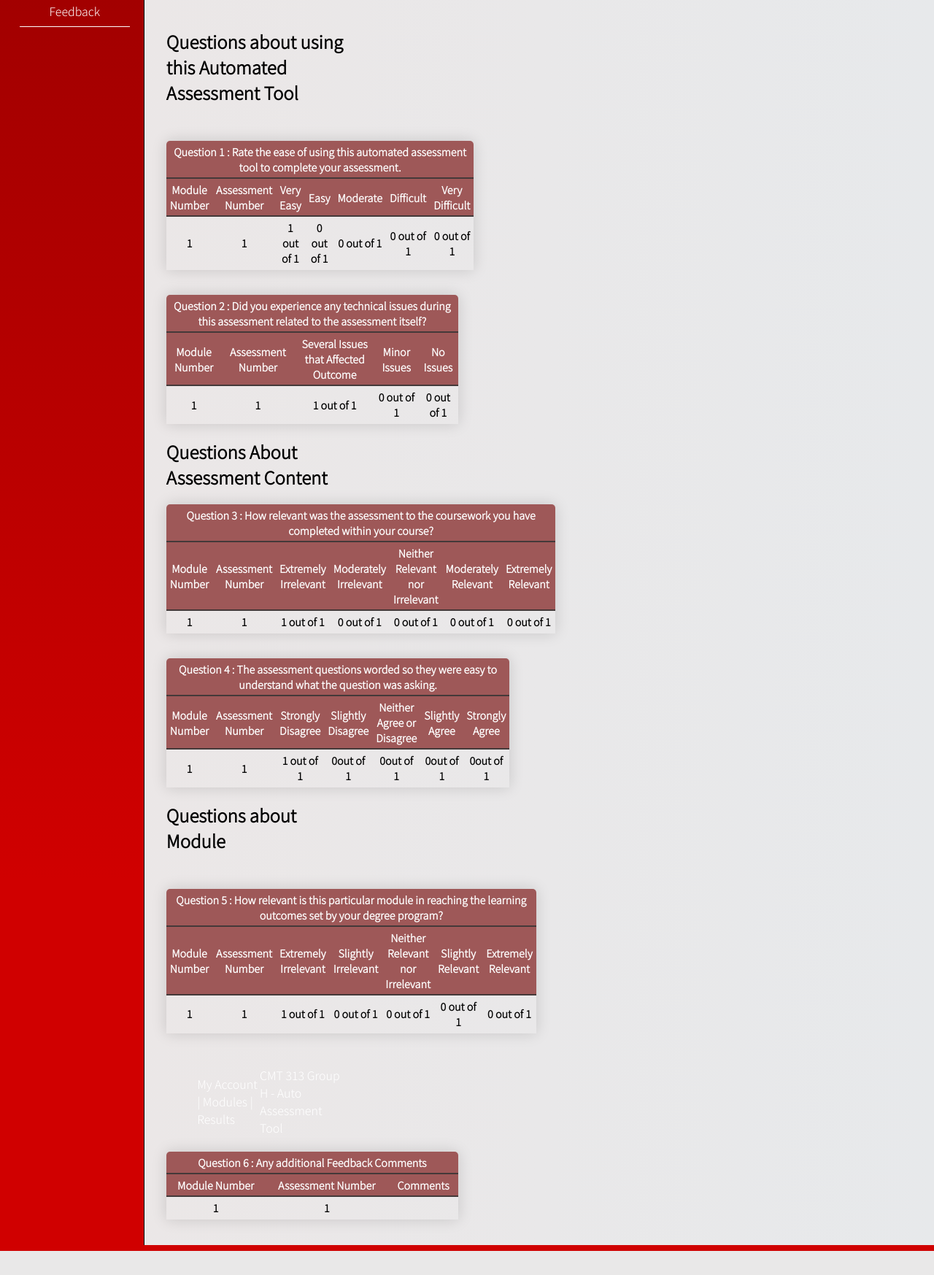
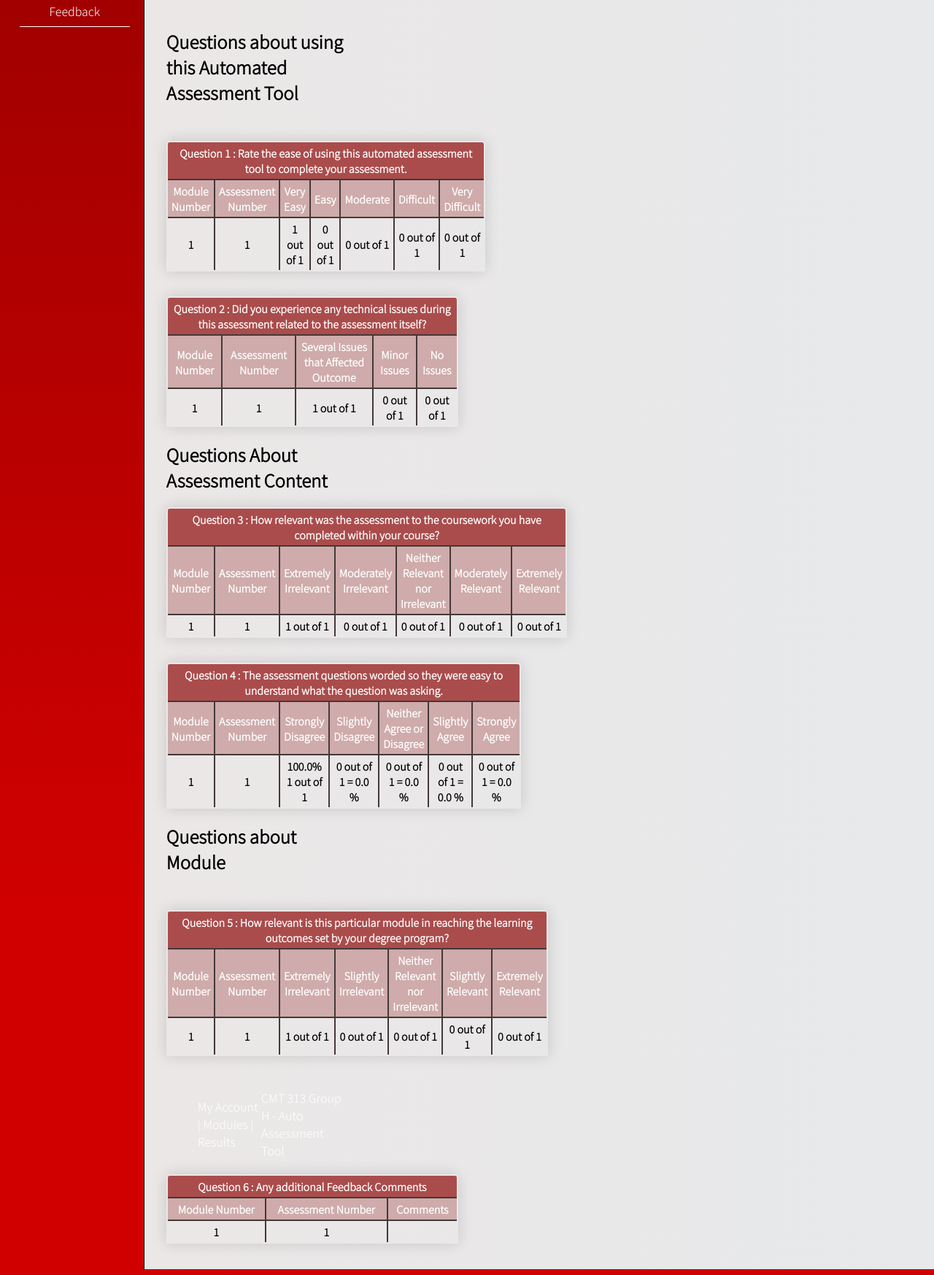
Before and after one commit to emmekay/Automated-Assessment-Tool---Group, a Flask app: page /surveyresults in a window 1280 px wide. Shown: the part 242-1989 px from the top of the page at 73% size. Before the commit the page ends 1956 px from the top, so only its background shows below. Run offline with Flask 2, Linux system fonts and the light colour scheme; a user stored in the database is signed in; tables that the repository leaves empty hold one stand-in row (values such as "Sample post"); lists and menus that the app fills with data are empty.

Commit message:
update styling

```diff
--- a/AssessmentApp/routes_EK.py
+++ b/AssessmentApp/routes_EK.py
@@ -105,7 +105,7 @@ def surveyresults():
             temp_answers[4][s.question_5 - 1] += 1
             #ttt = map(sum(temp_answers[0][s.question_1]))
         survey_Results[a_id] =  temp_answers
-        userCount = surveyinput.query.filter_by(assessment_id=a_id).count()
+        #userCount = surveyinput.query.filter_by(assessment_id=a_id).count()
         #ttt = survey_Results[a_id][0]
         #userTot = userCount[a_id]
 
@@ -130,14 +130,14 @@ def surveyresults():
        # userCount[a_id] = len(temp_answers([[0, 0], [0, 0]]))
 
         #survey_Count = surveyinput.query.filter(surveyinput.assessment_id ==a_id, temp_answers).count()
-    print(survey_Results, userCount)
+    #print(survey_Results)
     #assess 2 = 12
 
 
 
 
     return render_template(
-        "surveyresults.html", title="Feedback Summary", Assessments_id = Assessments_id, survey_Results = survey_Results, enrolled_mod = enrolled_mod, Assessments = Assessments, userCount = userCount, temp_answers = temp_answers)
+        "surveyresults.html", title="Feedback Summary", Assessments_id = Assessments_id, survey_Results = survey_Results, enrolled_mod = enrolled_mod, Assessments = Assessments)
 
 
  # Pull all survey results
--- a/AssessmentApp/static/style/surveystyle.css
+++ b/AssessmentApp/static/style/surveystyle.css
@@ -1,7 +1,7 @@
 /* Styling the table(s) individually */
 .survey-table {
   border-collapse: collapse;
-  border-bottom: 2px solid #504646;
+  border: 2px solid #504646;
   margin: 5px 0;
   font-size: 0.9em;
   min-width: 400px;
@@ -19,7 +19,7 @@
 
 /* Styling the Table headings */
 .content-tables thead tr {
-  background-color: #9e5858; /* Make sure color corresponds with color scheme */
+  background-color: #cfabab; /* Make sure color corresponds with color scheme */
   color: #ffffff;
   text-align: center;
   font-weight: bold;
@@ -29,7 +29,7 @@
  .content-tables th,
  .content-tables td {
   padding: 4px 5px;
-  border-bottom: 2px solid #443939;
+  border: 2px solid #443939;
  }
 /* adding a bottom table border under each row */
 .content-tables tbody tr {
@@ -38,19 +38,19 @@
 
 /* making each 2nd row a light grey color */
 .content-tables tbody tr:nth-of-type(even) {
-  background-color: #776e6ece;
-  border-bottom: 2px solid #9e5858;
+  background-color: #c0bebece;
+  border-bottom: 2px solid #ac7474;
 }
 
 /* making the last table row border the same as header */
 .content-tables tbody tr:last-of-type {
-  border-bottom: 2px solid #9e5858; /* Make sure color corresponds with color scheme */
+  border-bottom: 2px solid #ac7474; /* Make sure color corresponds with color scheme */
 }
 
 /* making the current row stand out */
 .content-tables tbody tr.active-row {
   font-weight: bold;
-  color: #9e5858; /* Make sure color corresponds with color scheme */
+  color: #cfabab; /* Make sure color corresponds with color scheme */
 }
 
 
--- a/AssessmentApp/templates/surveyresults.html
+++ b/AssessmentApp/templates/surveyresults.html
@@ -4,7 +4,7 @@
 {% block head %}
 <title>Student Feedback Results</title>
 <link rel="stylesheet" href="../static/style/surveystyle.css">
-<link rel="stylesheet" href="../static/style/mainStyle.css">
+<!--<link rel="stylesheet" href="../static/style/mainStyle.css">-->
 {% endblock %}
 
 
@@ -19,7 +19,7 @@
                 <thead>
                     <h2><strong>Questions about using this Automated Assessment Tool</strong></h2>
                     <tr>
-                        <th colspan="7">Question 1 : Rate the ease of using this automated
+                        <th colspan="7" style="background-color:rgb(170, 76, 76)">Question 1 : Rate the ease of using this automated
                             assessment tool to complete your assessment.</th> <!--Question 1-->
                     </tr>
                     <tr>
@@ -51,7 +51,7 @@
             <table class="survey-table w3-striped w3-bordered"> <!-- Question 2-->
                 <thead>
                     <tr>
-                        <th colspan="7">Question 2 : Did you experience any technical issues during this assessment related to the assessment itself?</th>
+                        <th colspan="7" style="background-color:rgb(170, 76, 76)">Question 2 : Did you experience any technical issues during this assessment related to the assessment itself?</th>
                     </tr>
                     <tr>
                         <th scope="col">Module Number</th>
@@ -81,7 +81,7 @@
                     <thead>
                         <h2><strong>Questions About Assessment Content</strong></h2>
                         <tr>
-                            <th colspan="7">Question 3 : How relevant was the assessment to the coursework you have completed within your course?</th>
+                            <th colspan="7" style="background-color:rgb(170, 76, 76)">Question 3 : How relevant was the assessment to the coursework you have completed within your course?</th>
                         </tr>
                         <tr>
                             <th scope="col">Module Number</th>
@@ -115,7 +115,7 @@
                 <table class="survey-table w3-striped w3-bordered"> <!-- Question 4 -->
                     <thead>
                         <tr>
-                            <th colspan="7">Question 4 : The assessment questions worded so they were easy to understand what the question was asking.</th>
+                            <th colspan="7" style="background-color:rgb(170, 76, 76)">Question 4 : The assessment questions worded so they were easy to understand what the question was asking.</th>
                         </tr>
                         <tr>
                             <th scope="col">Module Number</th>
@@ -136,11 +136,11 @@
                         <tr>
                             <th scope="col">{{m_id}}</th>
                             <th scope="col">{{a_id}}</th>
-                            <th scope="col">{{ survey_Results[a_id][3][0] }} out of {{ (survey_Results[a_id][3][0]) + (survey_Results[a_id][3][1]) + (survey_Results[a_id][3][2]) + (survey_Results[a_id][3][3]) + (survey_Results[a_id][3][4]) }} </th>
-                            <th scope="col">{{ survey_Results[a_id][3][1] }}out of {{ (survey_Results[a_id][3][0]) + (survey_Results[a_id][3][1]) + (survey_Results[a_id][3][2]) + (survey_Results[a_id][3][3]) + (survey_Results[a_id][3][4]) }}</th>
-                            <th scope="col">{{ survey_Results[a_id][3][2] }}out of {{ (survey_Results[a_id][3][0]) + (survey_Results[a_id][3][1]) + (survey_Results[a_id][3][2]) + (survey_Results[a_id][3][3]) + (survey_Results[a_id][3][4]) }}</th>
-                            <th scope="col">{{ survey_Results[a_id][3][3] }}out of {{ (survey_Results[a_id][3][0]) + (survey_Results[a_id][3][1]) + (survey_Results[a_id][3][2]) + (survey_Results[a_id][3][3]) + (survey_Results[a_id][3][4]) }}</th>
-                            <th scope="col">{{ survey_Results[a_id][3][4] }}out of {{ (survey_Results[a_id][3][0]) + (survey_Results[a_id][3][1]) + (survey_Results[a_id][3][2]) + (survey_Results[a_id][3][3]) + (survey_Results[a_id][3][4]) }}</th>
+                            <th scope="col">{{ (((survey_Results[a_id][3][0]) / ((survey_Results[a_id][3][0]) + (survey_Results[a_id][3][1]) + (survey_Results[a_id][3][2]) + (survey_Results[a_id][3][3]) + (survey_Results[a_id][3][4]) )) * 100)|round(1)}}%<br>{{ survey_Results[a_id][3][0] }} out of {{ (survey_Results[a_id][3][0]) + (survey_Results[a_id][3][1]) + (survey_Results[a_id][3][2]) + (survey_Results[a_id][3][3]) + (survey_Results[a_id][3][4]) }} </th>
+                            <th scope="col">{{ survey_Results[a_id][3][1] }} out of {{ (survey_Results[a_id][3][0]) + (survey_Results[a_id][3][1]) + (survey_Results[a_id][3][2]) + (survey_Results[a_id][3][3]) + (survey_Results[a_id][3][4]) }} = {{ (((survey_Results[a_id][3][1]) / ((survey_Results[a_id][3][0]) + (survey_Results[a_id][3][1]) + (survey_Results[a_id][3][2]) + (survey_Results[a_id][3][3]) + (survey_Results[a_id][3][4]) )) * 100)|round(1)}} %</th>
+                            <th scope="col">{{ survey_Results[a_id][3][2] }} out of {{ (survey_Results[a_id][3][0]) + (survey_Results[a_id][3][1]) + (survey_Results[a_id][3][2]) + (survey_Results[a_id][3][3]) + (survey_Results[a_id][3][4]) }} = {{ (((survey_Results[a_id][3][2]) / ((survey_Results[a_id][3][0]) + (survey_Results[a_id][3][1]) + (survey_Results[a_id][3][2]) + (survey_Results[a_id][3][3]) + (survey_Results[a_id][3][4]) )) * 100)|round(1)}} %</th>
+                            <th scope="col">{{ survey_Results[a_id][3][3] }} out of {{ (survey_Results[a_id][3][0]) + (survey_Results[a_id][3][1]) + (survey_Results[a_id][3][2]) + (survey_Results[a_id][3][3]) + (survey_Results[a_id][3][4]) }} = {{ (((survey_Results[a_id][3][3]) / ((survey_Results[a_id][3][0]) + (survey_Results[a_id][3][1]) + (survey_Results[a_id][3][2]) + (survey_Results[a_id][3][3]) + (survey_Results[a_id][3][4]) )) * 100)|round(1)}} %</th>
+                            <th scope="col">{{ survey_Results[a_id][3][4] }} out of {{ (survey_Results[a_id][3][0]) + (survey_Results[a_id][3][1]) + (survey_Results[a_id][3][2]) + (survey_Results[a_id][3][3]) + (survey_Results[a_id][3][4]) }} = {{ (((survey_Results[a_id][3][4]) / ((survey_Results[a_id][3][0]) + (survey_Results[a_id][3][1]) + (survey_Results[a_id][3][2]) + (survey_Results[a_id][3][3]) + (survey_Results[a_id][3][4]) )) * 100)|round(1)}} %</th>
                         </tr>
                         {%endfor%}
                         {%endfor%}
@@ -153,7 +153,7 @@
                     <thead>
                         <h2><strong>Questions about Module</strong></h2>
                         <tr>
-                            <th colspan="7">Question 5 : How relevant is this particular module in reaching the learning outcomes set by your degree program?</th><!--Question 5-->
+                            <th colspan="7" style="background-color:rgb(170, 76, 76)">Question 5 : How relevant is this particular module in reaching the learning outcomes set by your degree program?</th><!--Question 5-->
                         </tr>
                         <tr>
                             <th scope="col">Module Number</th>
@@ -189,7 +189,7 @@
                 <table class="survey-table w3-striped w3-bordered">
                     <thead>
                         <tr>
-                            <th colspan="7">Question 6 : Any additional Feedback Comments </th><!--Question 6-->
+                            <th colspan="7" style="background-color:rgb(170, 76, 76)">Question 6 : Any additional Feedback Comments </th><!--Question 6-->
                         </tr>
                         <tr>
                             <th scope="col">Module Number</th>
```
